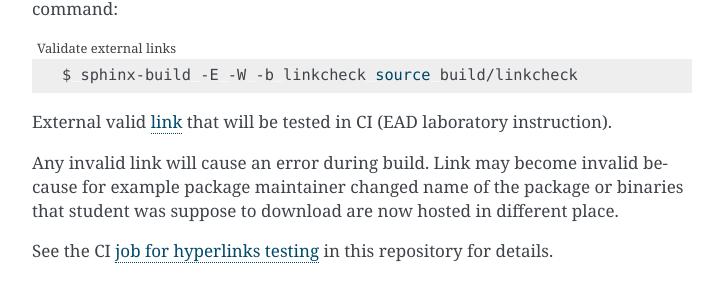
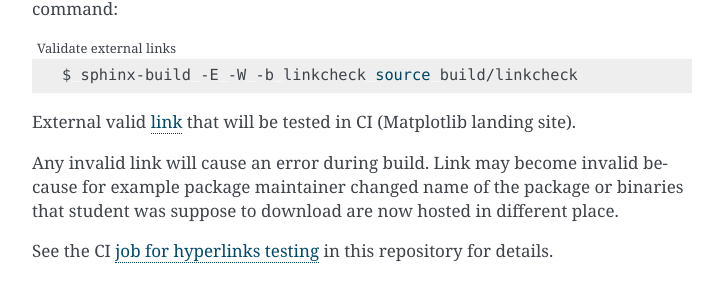
Before and after one commit to JakubSzukala/PUT-labs-instructions-CI-demonstration, a Sphinx documentation site: the page built from source/example1.rst, in a window 1280 px wide and 900 px high, scrolled down 2251 px. Shown: the part 150-450 px from the top of the window, without its empty margins (388-1111 px from the left). Built offline with Sphinx 7.4.7, drawn with Linux system fonts in a browser that asks for light colours.

Commit message:
Change tested link to matplotlib landing site

```diff
--- a/README.rst
+++ b/README.rst
@@ -87,7 +87,7 @@ To perform such tests it is enough to run from command line following command:
 
     $ sphinx-build -E -W -b linkcheck source build/linkcheck
 
-External valid link_ that will be tested in CI (EAD laboratory instruction).
+External valid link_ that will be tested in CI (Matplotlib landing site).
 
 Any invalid link will cause an error during build. Link may become invalid because for
 example package maintainer changed name of the package or binaries that student
@@ -95,7 +95,7 @@ was suppose to download are now hosted in different place.
 
 See the CI `job for hyperlinks testing`_ in this repository for details.
 
-.. _link: https://jug.dpieczynski.pl/lab-ead/Lab%2002%20-%20SQL,%20RESTful%20API.html
+.. _link: https://matplotlib.org/
 .. _job for hyperlinks testing: https://github.com/JakubSzukala/PUT-labs-instructions-CI-demonstration/blob/main/.github/workflows/actions.yml#L28
 
 Testing embedded code snippets
--- a/source/example1.rst
+++ b/source/example1.rst
@@ -74,7 +74,7 @@ To perform such tests it is enough to run from command line following command:
 
     $ sphinx-build -E -W -b linkcheck source build/linkcheck
 
-External valid link_ that will be tested in CI (EAD laboratory instruction).
+External valid link_ that will be tested in CI (Matplotlib landing site).
 
 Any invalid link will cause an error during build. Link may become invalid because for
 example package maintainer changed name of the package or binaries that student
@@ -82,7 +82,7 @@ was suppose to download are now hosted in different place.
 
 See the CI `job for hyperlinks testing`_ in this repository for details.
 
-.. _link: https://jug.dpieczynski.pl/lab-ead/Lab%2002%20-%20SQL,%20RESTful%20API.html
+.. _link: https://matplotlib.org/
 .. _job for hyperlinks testing: https://github.com/JakubSzukala/PUT-labs-instructions-CI-demonstration/blob/main/.github/workflows/actions.yml#L28
 
 Testing embedded code snippets
```
